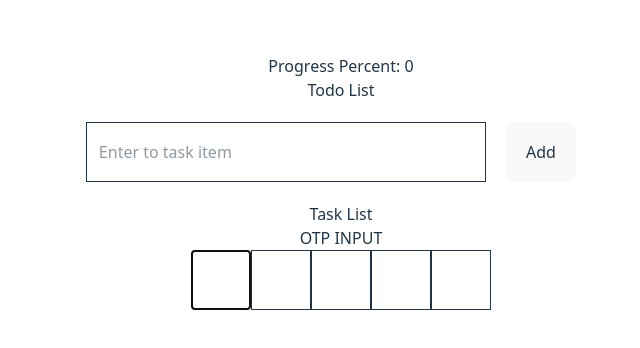
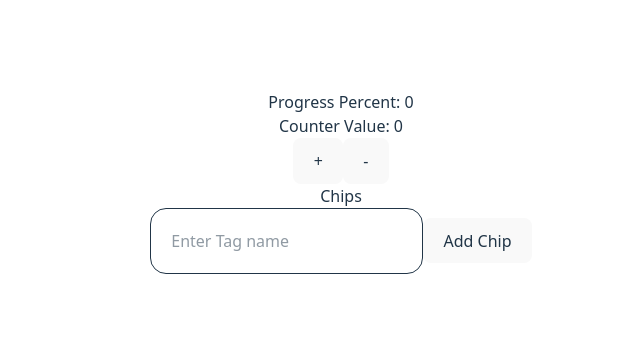
Before and after one commit to erubabu081/reactCoding, a React (Vite) app: page / in a window 1280 px wide. Shown: the part 218-566 px from the top of the page, without its empty margins (299-939 px from the left). Built offline with nearby package versions, Linux system fonts and the light colour scheme.

Commit message:
chips-inout

```diff
--- a/src/App.jsx
+++ b/src/App.jsx
@@ -2,11 +2,13 @@ import "./App.css";
 import CounterApp from "./assets/components/Counter";
 import UsersList from "./assets/components/Users";
 import Progressbar from "./assets/components/Progressbar";
+import Chips from "./assets/components/Chips";
 
 import FilterUsers from "../src/assets/components/Filterusers";
 import TodoList from "./assets/components/TodoList";
 import { useState } from "react";
 import Otpinput from "./assets/components/Otpinput";
+import NestedCheckbox from "./assets/components/NestedCheckbox";
 function App() {
   const [progressPercent, setProgressPercent] = useState(0);
   const changeProgressPercent = (value) => {
@@ -16,13 +18,16 @@ function App() {
   return (
     <>
       <h2>Progress Percent: {progressPercent}</h2>
-      {/* <CounterApp />
+      <CounterApp />
+      {/*
       <Progressbar changeProgress={changeProgressPercent} />
       <br></br>
       <UsersList />
-      <FilterUsers /> */}
+      <FilterUsers />
       <TodoList />
       <Otpinput />
+      <NestedCheckbox />*/}
+      <Chips />
     </>
   );
 }
--- /dev/null
+++ b/src/assets/components/Chips.jsx
@@ -0,0 +1,58 @@
+import React, { useState } from "react";
+
+const Chips = () => {
+  const [chip, setChip] = useState("");
+  //const chipObj = [];
+  const [chipsArray, setChipsArray] = useState([]);
+
+  const handleChipsInput = (e) => {
+    setChip(e.target.value);
+    console.log(e.target.value);
+  };
+  const addChips = () => {
+    //const enterChip = e.target.value;
+    //const newArray = [...chips];
+
+    const newChip = {
+      id: chipsArray.length + 1,
+      chipName: chip,
+    };
+    const newArray = [...chipsArray, newChip];
+    console.log("chipsArray", newArray);
+    setChipsArray(newArray);
+  };
+  const deleteChip = (id) => {
+    const updatedChips = chipsArray.filter((item) => item.id !== id);
+    //console.log(updatedChips);
+    setChipsArray(updatedChips);
+  };
+
+  return (
+    <>
+      <h2>Chips</h2>
+      <input
+        type="text"
+        name="chips-input"
+        placeholder="Enter Tag name"
+        className="border rounded-2xl p-5"
+        value={chip}
+        onChange={(e) => handleChipsInput(e)}
+      ></input>
+      <button name="add-chip" onClick={addChips}>
+        Add Chip
+      </button>
+      <div>
+        {chipsArray?.map((chip) => (
+          <div key={chip.id} className="m-3">
+            {chip.chipName}{" "}
+            <span className="m-3" onClick={() => deleteChip(chip.id)}>
+              X
+            </span>
+          </div>
+        ))}
+      </div>
+    </>
+  );
+};
+
+export default Chips;
```
